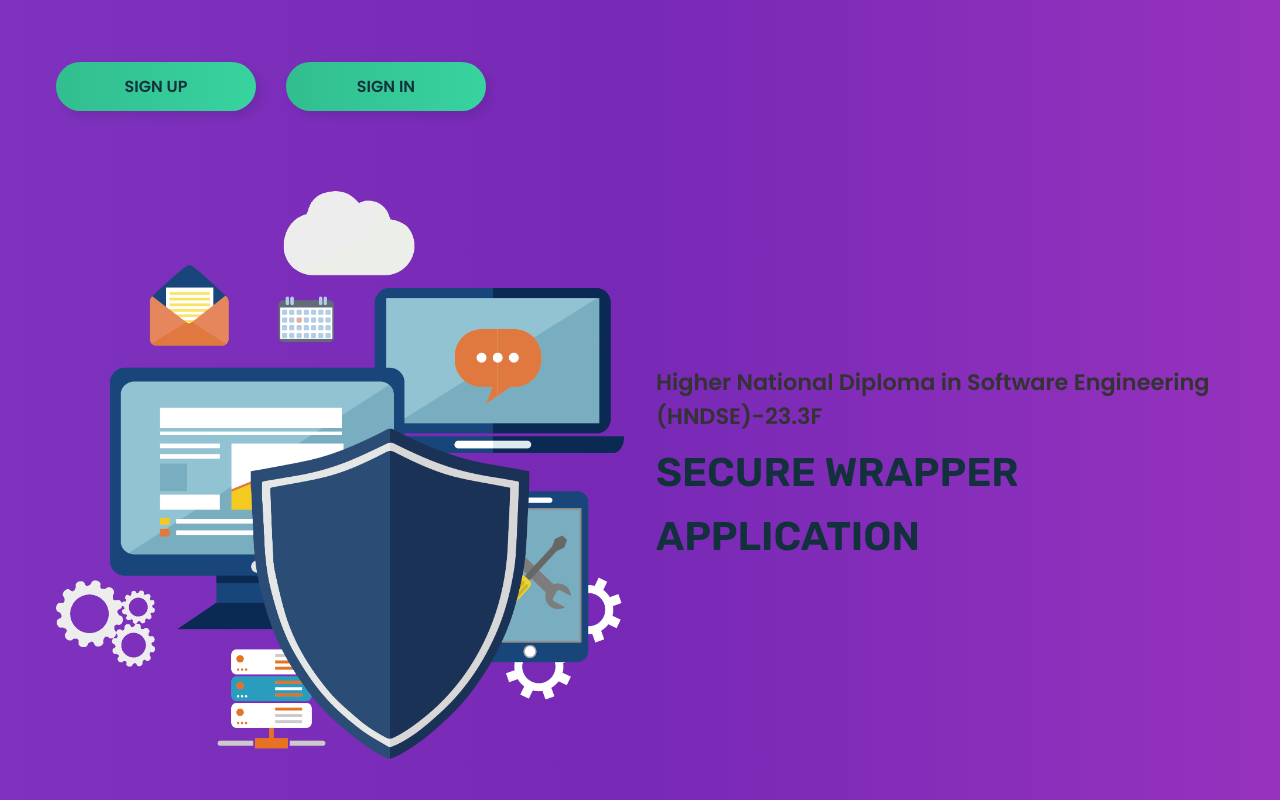
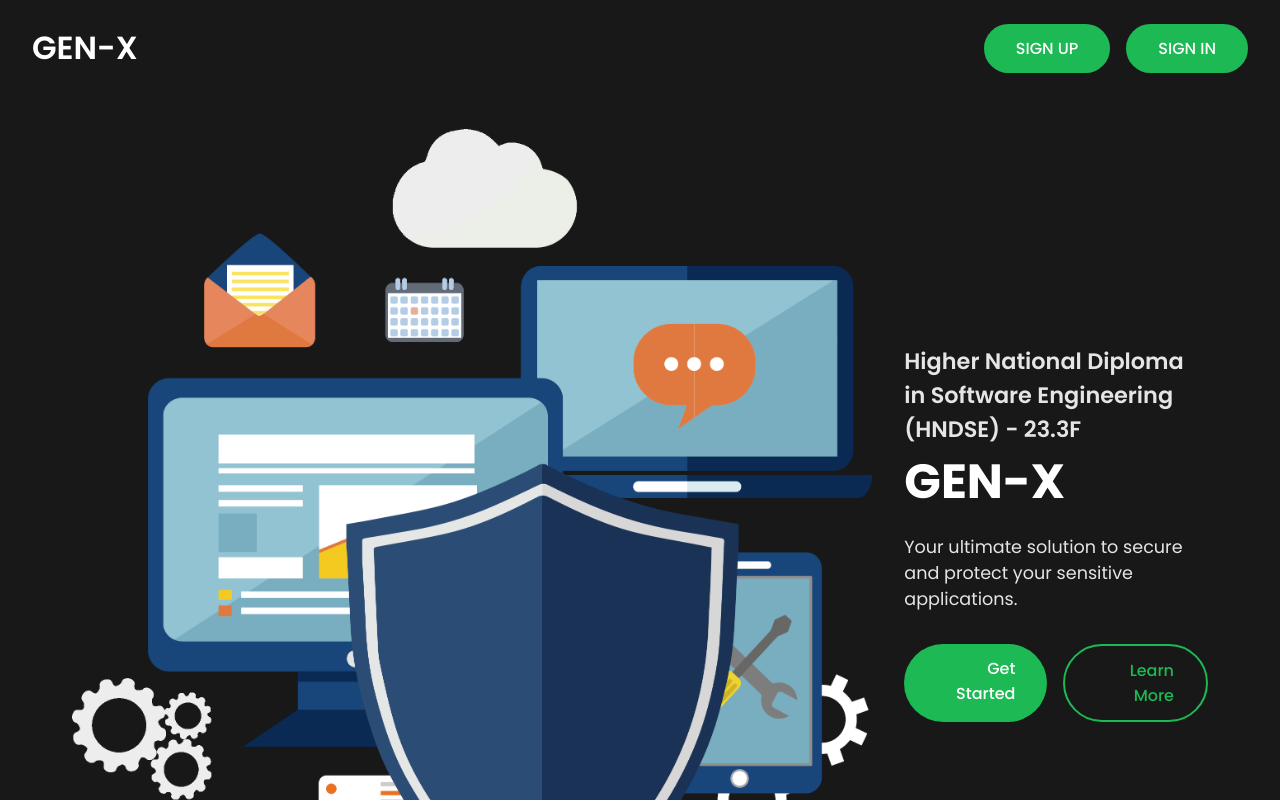
Before and after one commit to DanupaSangeeth/backend_for_hostted, a React (Create React App) app in the folder client/: page / in a window 1280 px wide. Built offline with nearby package versions, Linux system fonts and the light colour scheme.

Commit message:
48th commit

```diff
--- a/client/src/components/LandingPage/LandingPage.css
+++ b/client/src/components/LandingPage/LandingPage.css
@@ -1,70 +1,84 @@
-@import url("https://fonts.googleapis.com/css2?family=Poppins:ital,wght@0,100;0,200;0,300;0,400;0,500;0,600;0,700;0,800;0,900;1,100;1,200;1,300;1,400;1,500;1,600;1,700;1,800;1,900&family=Rubik:ital,wght@0,300..900;1,300..900&display=swap");
+@import url('https://fonts.googleapis.com/css2?family=Poppins:wght@300;400;500;600;700&display=swap');
 
 :root {
-  --primary-color: #f1eee9;
+  --primary-color: #181818;
   --secondary-color: #f54725;
-  --tertiary-color: #f9d678;
-  --text-dark: #13313c;
-  --text-light: #475569;
-  --white: #ffffff;
+  --accent-color: #1db954; /* Bright green accent */
+  --hover-color: #1ed760; /* Hover state for buttons */
+  --text-light: #ffffff;
+  --text-dark: #e5e5e5;
   --max-width: 1200px;
-  --header-font: "Rubik", sans-serif;
+  --header-font: 'Poppins', sans-serif;
 }
 
 * {
   padding: 0;
   margin: 0;
   box-sizing: border-box;
+  font-family: var(--header-font);
+}
+
+.landingpage {
+  background-color: var(--primary-color);
+  height: 100vh;
+  display: flex;
+  flex-direction: column;
+  justify-content: space-between;
+  overflow-y: auto;
+}
+
+.navbar {
+  display: flex;
+  justify-content: space-between;
+  padding: 1.5rem 2rem;
+  background-color: var(--primary-color);
+}
+
+.nav__logo a {
+  font-size: 2rem;
+  font-weight: 600;
+  color: var(--text-light);
+}
+
+.nav__btns {
+  display: flex;
+  gap: 1rem;
+}
+
+.nav__btns .lbtn {
+  padding: 0.75rem 2rem;
+  font-size: 1rem;
+  font-weight: 500;
+  background-color: var(--accent-color);
+  color: var(--text-light);
+  border: none;
+  border-radius: 5rem;
+  cursor: pointer;
+  transition: all 0.3s ease-in-out;
+}
+
+.nav__btns .lbtn:hover {
+  background-color: var(--hover-color);
 }
 
 .section__container {
   max-width: var(--max-width);
   margin: auto;
-  padding: 5rem 1rem;
+  padding: 2rem;
+  display: flex;
+  align-items: center;
+  justify-content: space-between;
 }
 
-.car1 {
-  display: block;
-  max-width: 100%;
-  height: auto;
-}
-
-.landingpage{
-    background-image: linear-gradient(to right, #7f32be, #7729b6, #9632be);
-    height: 100vh;
-    overflow-y: auto;
-}
-
-.nav__logo a {
+.header__container {
   display: flex;
-  align-items: center;
-  font-size: 1.5rem;
-  font-weight: 600;
-  color: var(--white);
-}
-
-.nav__logo a span {
-  padding: 3px 7px;
-  margin-inline: 5px;
-  font-size: 1rem;
-  background-color: var(--secondary-color);
-  border-radius: 100%;
-}
-
-
-.header__container {
-  display: grid;
+  flex-direction: column;
   gap: 2rem;
 }
 
 .header__image img {
-  margin-inline: auto;
-  width: 100%;
   max-width: 100%;
-}
-
-.car1 {
-  width: 100%;
+  height: auto;
 }
 
 .header__content {
@@ -72,130 +86,60 @@
 }
 
 .header__content h2 {
-  margin-bottom: 0.5rem;
   font-size: 1.4rem;
   font-weight: 600;
-  color: var (--text-dark);
+  color: var(--text-dark);
 }
 
 .header__content h1 {
+  font-size: 3rem;
+  font-weight: 700;
+  color: var(--text-light);
   margin-bottom: 1rem;
-  font-size: 40px;
-  font-weight: 600;
-  font-family: var(--header-font);
-  line-height: 4rem;
-  color: var(--text-dark);
 }
 
-.lpara{
-  margin-bottom: 20px;
-  font-size: 1.2rem;
-  font-weight: 500;
-  line-height: 1.75rem;
-  color: #2d3542;
+.lpara {
+  font-size: 1.1rem;
+  color: var(--text-dark);
+  margin-bottom: 2rem;
 }
 
 .header__btns {
   display: flex;
-  align-items: center;
   justify-content: center;
   gap: 1rem;
 }
 
-.header__btns img {
-  max-width: 150px;
-  border-radius: 5px;
+.header__btn {
+  padding: 0.75rem 2rem;
+  font-size: 1rem;
+  font-weight: 500;
+  color: var(--text-light);
+  background-color: var(--accent-color);
+  border: none;
+  border-radius: 5rem;
+  cursor: pointer;
+  transition: background-color 0.3s ease;
 }
-.nav__btns .lbtn {
-    display: inline-flex;
-    justify-content: center;
-    align-items: center;
-    padding: 0.75rem 2rem;
-    width: 200px;
-    outline: none;
-    border: none;
-    font-size: 1rem;
-    font-weight: 600;
-    white-space: nowrap;
-    color: var(--text-dark);
-    background-image: linear-gradient(to right, #32be8f, #38d39f, #32be8f);
-    background-size: 200%;
-    border-radius: 5rem;
-    box-shadow: 5px 5px 10px rgba(0, 0, 0, 0.1);
-    transition: 0.3s;
-    cursor: pointer;
-    margin-right: 30px;
-    margin-top: 30px;
-  }
+
+.header__btn--outline {
+  background-color: transparent;
+  border: 2px solid var(--accent-color);
+  color: var(--accent-color);
+}
+
+.header__btn--outline:hover {
+  background-color: var(--accent-color);
+  color: var(--text-light);
+}
+
+.header__btn:hover {
+  background-color: var(--hover-color);
+}
 
 @media (min-width: 768px) {
-  nav {
-    position: static;
-    padding-block: 2rem 0;
-    padding-inline: 1rem;
-    max-width: var(--max-width);
-    margin-inline: auto;
-    display: flex;
-    align-items: center;
-    justify-content: space-between;
-    gap: 2rem;
-  }
-
-  .nav__header {
-    flex: 1;
-    padding: 0;
-    background-color: transparent;
-  }
-
-  .nav__logo a {
-    font-size: 2rem;
-    color: var(--text-dark);
-  }
-
-  .nav__logo a span {
-    padding: 6px 9px;
-    color: var(--white);
-  }
-
-
-  .nav__btns {
-    display: flex;
-    flex: 1;
-  }
-
-  .nav__btns .lbtn {
-    display: inline-flex;
-    justify-content: center;
-    align-items: center;
-    padding: 0.75rem 2rem;
-    width: 200px;
-    outline: none;
-    border: none;
-    font-size: 1rem;
-    font-weight: 600;
-    white-space: nowrap;
-    color: var(--text-dark);
-    background-color: var(--tertiary-color);
-    border-radius: 5rem;
-    box-shadow: 5px 5px 10px rgba(0, 0, 0, 0.1);
-    transition: 0.3s;
-    cursor: pointer;
-    margin-right: 30px;
-  }
-
-  .nav__btns .lbtn:hover {
-    color: var(--white);
-    background-color: var(--secondary-color);
-    background-position: right;
-  }
-
   .header__container {
-    grid-template-columns: repeat(2, 1fr);
-    align-items: center;
-  }
-
-  .header__image img {
-    width: 800px;
+    flex-direction: row;
   }
 
   .header__content {
@@ -206,6 +150,3 @@
     justify-content: flex-start;
   }
 }
-.input::placeholder {
-  color: #000000;
-}
--- a/client/src/components/LandingPage/LandingPage.js
+++ b/client/src/components/LandingPage/LandingPage.js
@@ -1,14 +1,17 @@
 import React from 'react';
 import './LandingPage.css';
-import background from '../../assets/bg.png'
+import background from '../../assets/bg.png';
 
 const LandingPage = () => {
   return (
-    <div className='landingpage'>
-      <nav>
+    <div className="landingpage">
+      <nav className="navbar">
+        <div className="nav__logo">
+          <a href="/">GEN-X</a>
+        </div>
         <div className="nav__btns">
-          <a href='/signup' className="lbtn">SIGN UP</a>
-          <a href='/signin' className="lbtn">SIGN IN</a>
+          <a href="/signup" className="lbtn">SIGN UP</a>
+          <a href="/signin" className="lbtn">SIGN IN</a>
         </div>
       </nav>
 
@@ -17,8 +20,13 @@ const LandingPage = () => {
           <img className="car1" src={background} alt="header" />
         </div>
         <div className="header__content">
-          <h2> Higher National Diploma in Software Engineering (HNDSE)-23.3F</h2>
-          <h1>SECURE WRAPPER APPLICATION </h1>
+          <h2>Higher National Diploma in Software Engineering (HNDSE) - 23.3F</h2>
+          <h1>GEN-X</h1>
+          <p className="lpara">Your ultimate solution to secure and protect your sensitive applications.</p>
+          <div className="header__btns">
+            <a href="/signup" className="header__btn">Get Started</a>
+            <a href="/learnmore" className="header__btn header__btn--outline">Learn More</a>
+          </div>
         </div>
       </header>
     </div>
```
